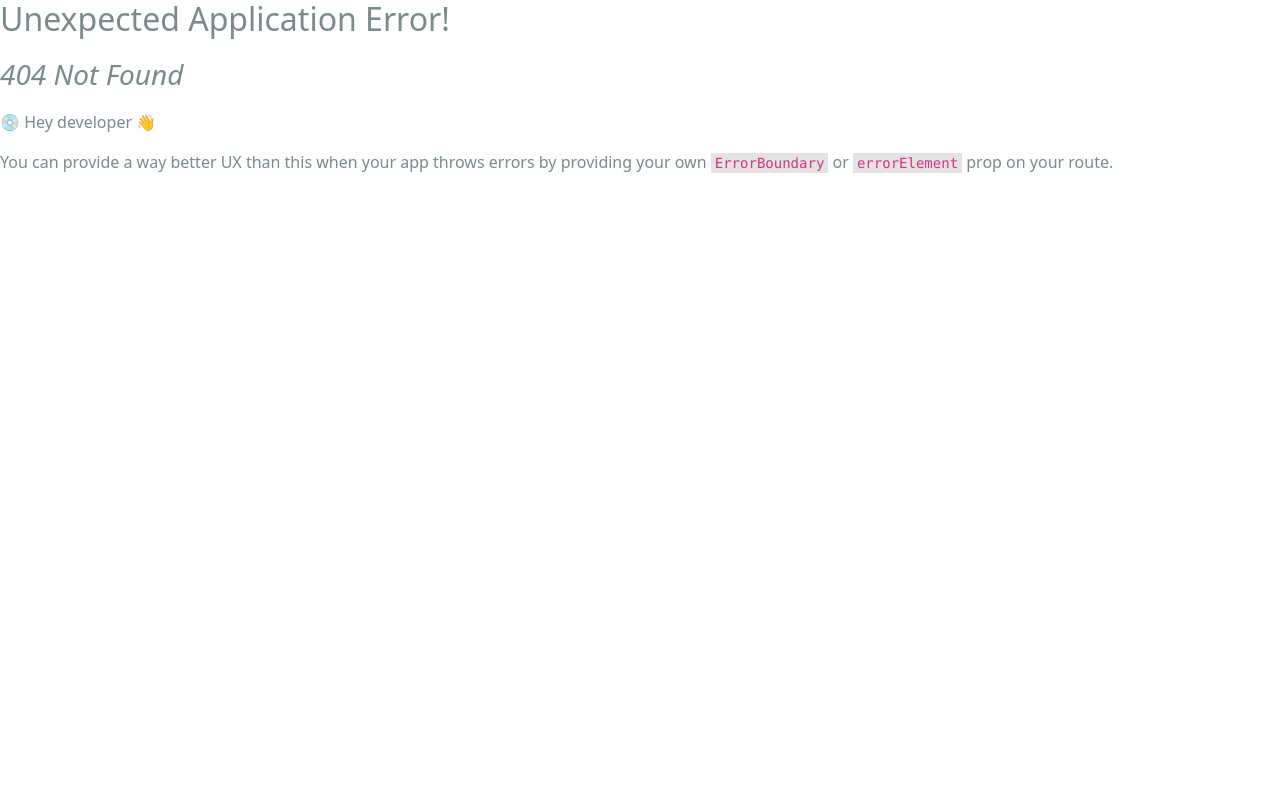
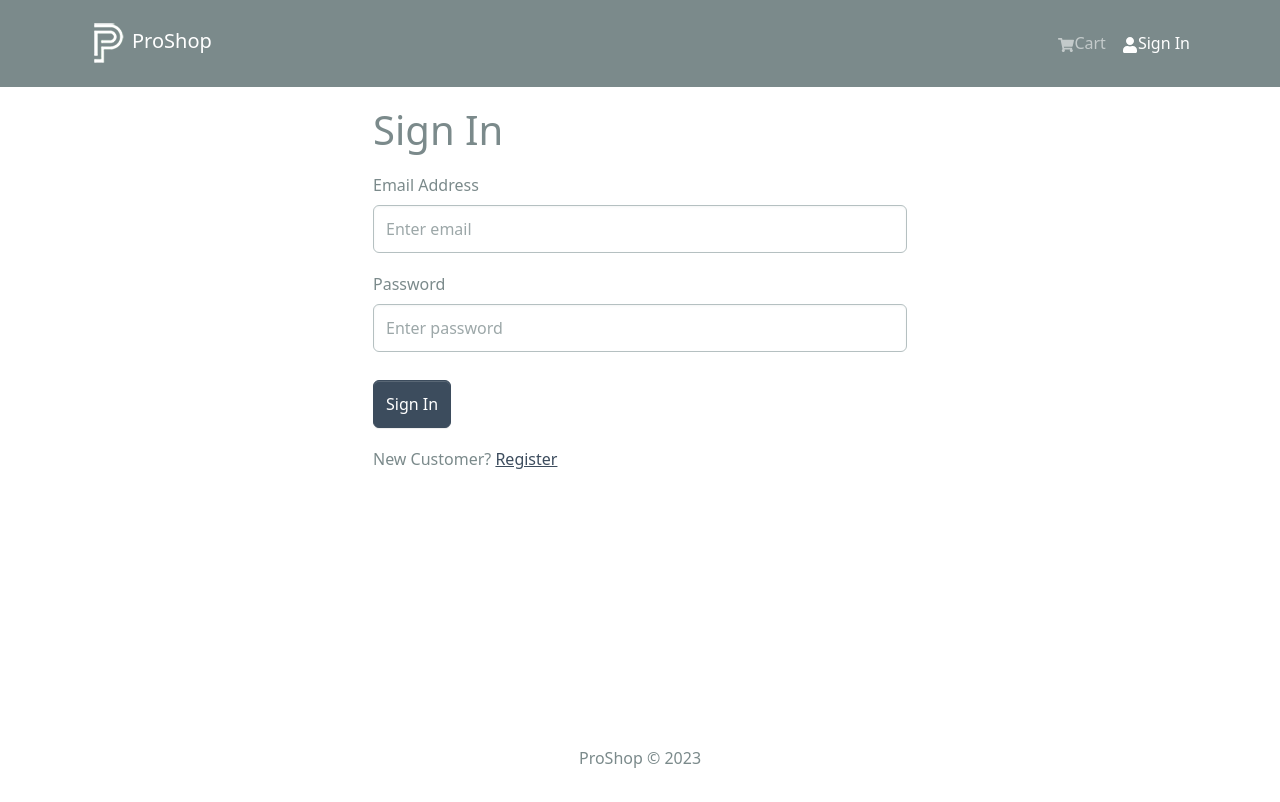
Before and after one commit to mbarisbozkurt/ProShop, a React (Create React App) app in the folder frontend/: page /login in a window 1280 px wide. Before the commit this address had no page. Shown: the top 802 px of the page. Built offline with nearby package versions, Linux system fonts and the light colour scheme.

Commit message:
Sign in form added

```diff
--- /dev/null
+++ b/frontend/src/components/FormContainer.js
@@ -0,0 +1,16 @@
+import React from 'react'
+import { Container, Row, Col } from "react-bootstrap";
+
+const FormContainer = ({children}) => {
+  return (
+    <Container>
+      <Row className='justify-content-md-center'>
+        <Col xs={12} md={6}>
+          {children} {/*LoginScreen*/}
+        </Col>
+      </Row>
+    </Container>
+  )
+}
+
+export default FormContainer
--- a/frontend/src/index.js
+++ b/frontend/src/index.js
@@ -15,16 +15,16 @@ import App from './App';
 import reportWebVitals from './reportWebVitals';
 import HomeScreen from './screens/HomeScreen';
 import ProductScreen from './screens/ProductScreen';
-
-////////////////////////////////////////////////////
 import CartScreen from './screens/CartScreen';
+import LoginScreen from './screens/LoginScreen';
 
 const router = createBrowserRouter(
   createRoutesFromElements(
     <Route path='/' element={<App/>} >
       <Route index={true} path='/' element={<HomeScreen/>}/>
       <Route path='/product/:id' element={<ProductScreen/>}/>
-      <Route path='/cart' element={<CartScreen/>}/> {/*added later*/}
+      <Route path='/cart' element={<CartScreen/>}/>
+      <Route path='/login' element={<LoginScreen/>}/>
     </Route>
   )
 )
--- /dev/null
+++ b/frontend/src/screens/LoginScreen.js
@@ -0,0 +1,43 @@
+import React from 'react'
+import {useState} from "react";
+import {Link} from "react-router-dom";
+import FormContainer from '../components/FormContainer';
+import { Form, Button, Row, Col } from 'react-bootstrap';
+
+const LoginScreen = () => {
+
+  const [email, setEmail] = useState("");
+  const [password, setPassword] = useState("");
+
+  const submitHandler = (event) =>{
+    event.preventDefault();
+    console.log("submit");
+  }
+
+  return (
+    <FormContainer>
+      <h1>Sign In</h1>
+      <Form onSubmit={submitHandler}>
+          <Form.Group controlId="email" className="my-3"> {/*margin y axis 3 (medium space)*/}
+            <Form.Label>Email Address</Form.Label>
+            <Form.Control type="email" placeholder="Enter email" value={email} onChange={(e) => setEmail(e.target.value)}/> {/*input*/}
+          </Form.Group>
+
+          <Form.Group controlId="password" className="my-3">
+            <Form.Label>Password</Form.Label>
+            <Form.Control type="password" placeholder="Enter password" value={password} onChange={(e) => setPassword(e.target.value)}/> {/*input*/}
+          </Form.Group>
+
+          <Button type="submit" variant="primary" className="mt-2">Sign In</Button> {/*mt-2 margin top 2*/}
+      </Form>
+
+      <Row className="py-3">
+        <Col>
+          New Customer? <Link to="/register">Register</Link>
+        </Col>
+      </Row>
+    </FormContainer>
+  )
+}
+
+export default LoginScreen;
--- /dev/null
+++ b/frontend/src/slices/authSlice.js
@@ -0,0 +1,19 @@
+import { createSlice } from "@reduxjs/toolkit";
+
+const initialState = {
+  userInfo: localStorage.getItem("userInfo") ? JSON.parse(localStorage.getItem("userInfo")) : null,
+}
+
+const authSlice = createSlice({
+  name : "auth",
+  initialState,
+  reducers: {
+    setCredentials: (state, action) => {
+      state.userInfo = action.payload;
+      localStorage.setItem("userInfo", JSON.stringify(action.payload));
+    }
+  }
+})
+
+export const {setCredentials} = authSlice.actions;
+export default authSlice.reducer;
--- a/frontend/src/slices/productsApiSlice.js
+++ b/frontend/src/slices/productsApiSlice.js
@@ -1,7 +1,7 @@
 import {PRODUCTS_URL} from "../constants";
 import {apiSlice} from "./apiSlice"
 
-//to be able to make a query for http://localhost:5000/api/products (from the backend) and get the data
+//for backend: to be able to make a query for http://localhost:5000/api/products (from the backend) and get the data
 export const productsApiSlice = apiSlice.injectEndpoints({ //add endpoints to http://localhost:5000
   endpoints: (builder) => ({
     getProducts: builder.query({ //for useGetProductsQuery in the export part
--- a/frontend/src/store.js
+++ b/frontend/src/store.js
@@ -1,11 +1,13 @@
 import { configureStore, getDefaultMiddleware } from "@reduxjs/toolkit";
 import { apiSlice } from "./slices/apiSlice";
 import cartSliceReducer from "./slices/cartSlice"
+import authSliceReducer from "./slices/authSlice";
 
 const store = configureStore({
   reducer: {
     [apiSlice.reducerPath]: apiSlice.reducer,
     cart: cartSliceReducer,
+    auth: authSliceReducer,
   },
   middleware: (getDefaultMiddleware) => getDefaultMiddleware().concat(apiSlice.middleware),
   devTools: true,
```
Also changed, not shown: frontend/src/slices/usersApiSlice.js (added, +17 -0 lines).
